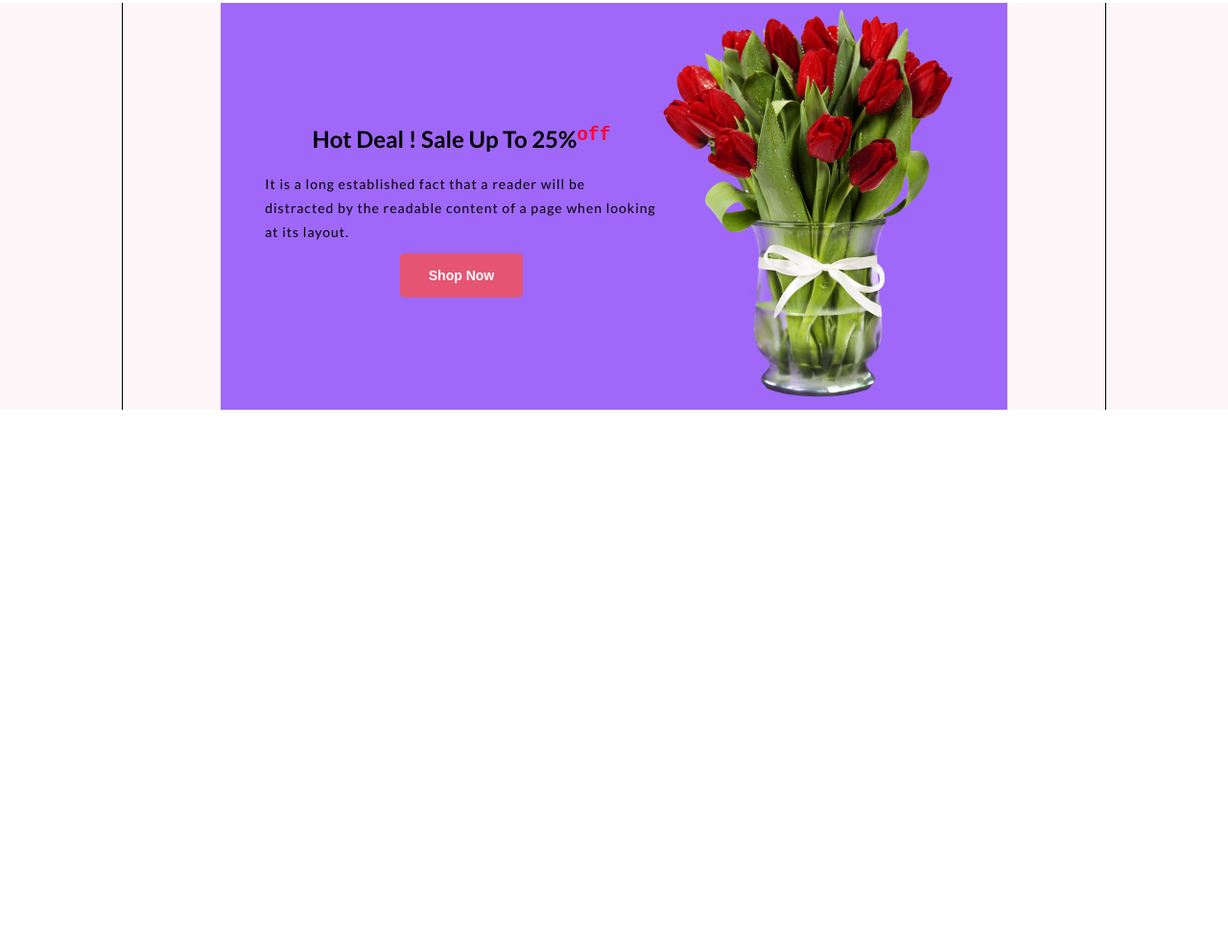
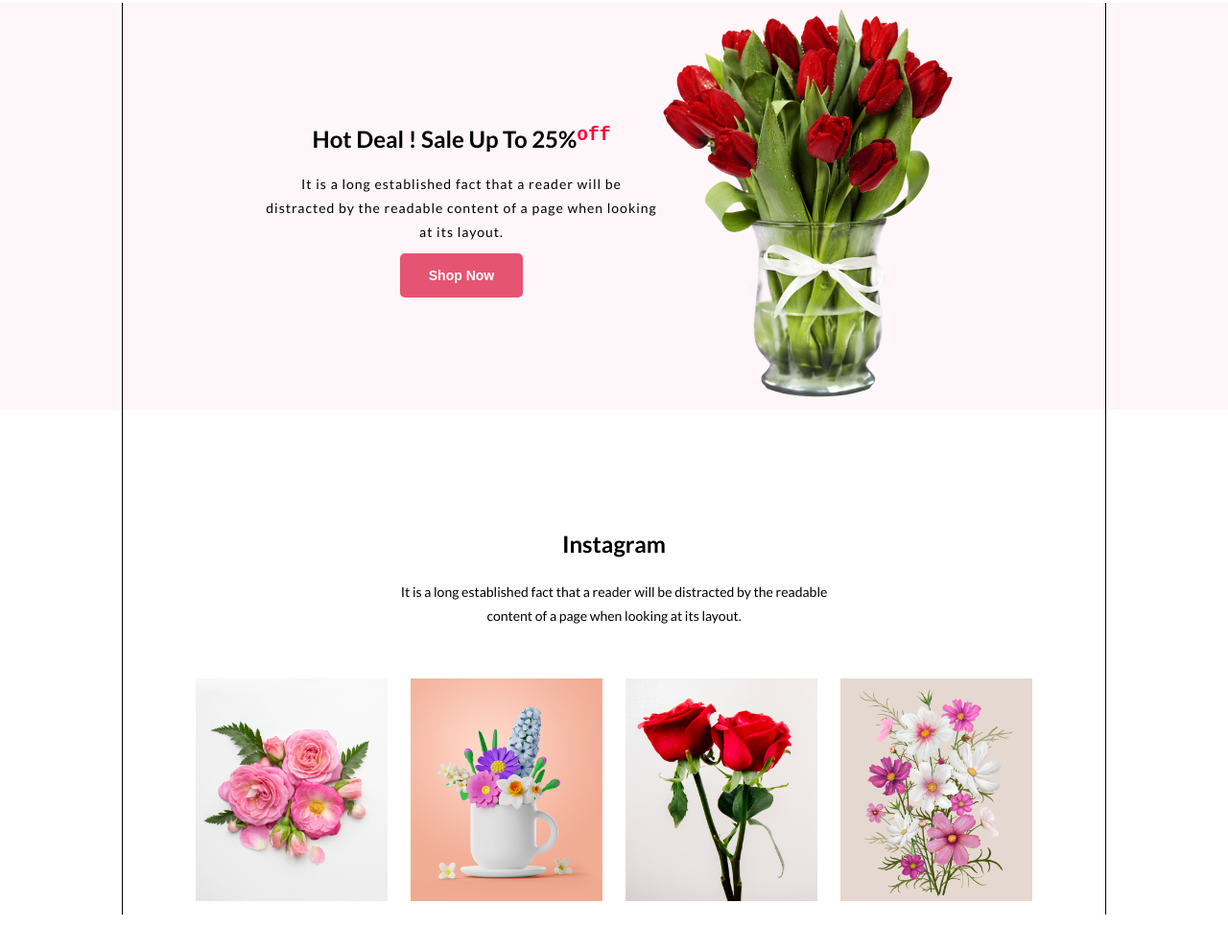
Before and after one commit to uforco/finel-assign, a plain HTML site: page index.html in a window 1280 px wide. Shown: the part 1876-2867 px from the top of the page at 96% size. Drawn offline with Linux system fonts and the light colour scheme.

Commit message:
new task

```diff
--- a/index.css
+++ b/index.css
@@ -204,7 +204,6 @@
 /* hot-deal */
 .hot-deal{}
 .sela-hot{
-    background-color: #9f68f8;
     margin: 0 10%;
 }
 .sela-hot div{
@@ -239,9 +238,34 @@
 .left-hot-titel p{
     font-size: 14px;
     line-height: 25px;
+    text-align: center;
     letter-spacing: 1px;
     padding-bottom: 10px;
 }
 .left-hot-titel button{
     margin: 0 auto;
 }
+/* imsta */
+.insta-head{
+    padding: 125px 0px 20px;
+    font-family: lato;
+}
+.insta-head h2{
+    display: flex;
+    justify-content: center;
+}
+.insta-head p{
+    font-size: 14px;
+    padding: 23px 100px;
+    text-align: center;
+    line-height: 25px;
+    font-family: lato;
+}
+.insta-img {
+    text-align: center;
+    overflow: hidden;
+}
+.insta-img img{
+    width: 200px;
+    padding: 10px;
+}
--- a/index.html
+++ b/index.html
@@ -118,8 +118,30 @@
                 </section>
             </div>
         </div>
+        <div class="full-wep">
+            <div class="aline-content">
+                <section class="insta center-content">
+                    <div class="insta-head">
+                        <h2>Instagram</h2>
+                        <p>It is a long established fact that a reader will be distracted by the readable </br> content of a page when looking at its layout.</p>
+                    </div>
+                    <div class="insta-img">
+                        <img src="./image/Flower 01.png" alt="">
+                        <img src="./image/Rectangle 5.png" alt="">
+                        <img src="./image/Rectangle 6.png" alt="">
+                        <img src="./image/Rectangle 4.png" alt="">
+                    </div>
+                </section>
+            </div>
     </main>
-
+    <footer>
+        <div class="full-wep">
+            <div class="aline-content">
+                <section class="sub-box center-content">
+                </section>
+            </div>
+        </div>
+    </footer>
 
 
 
```
